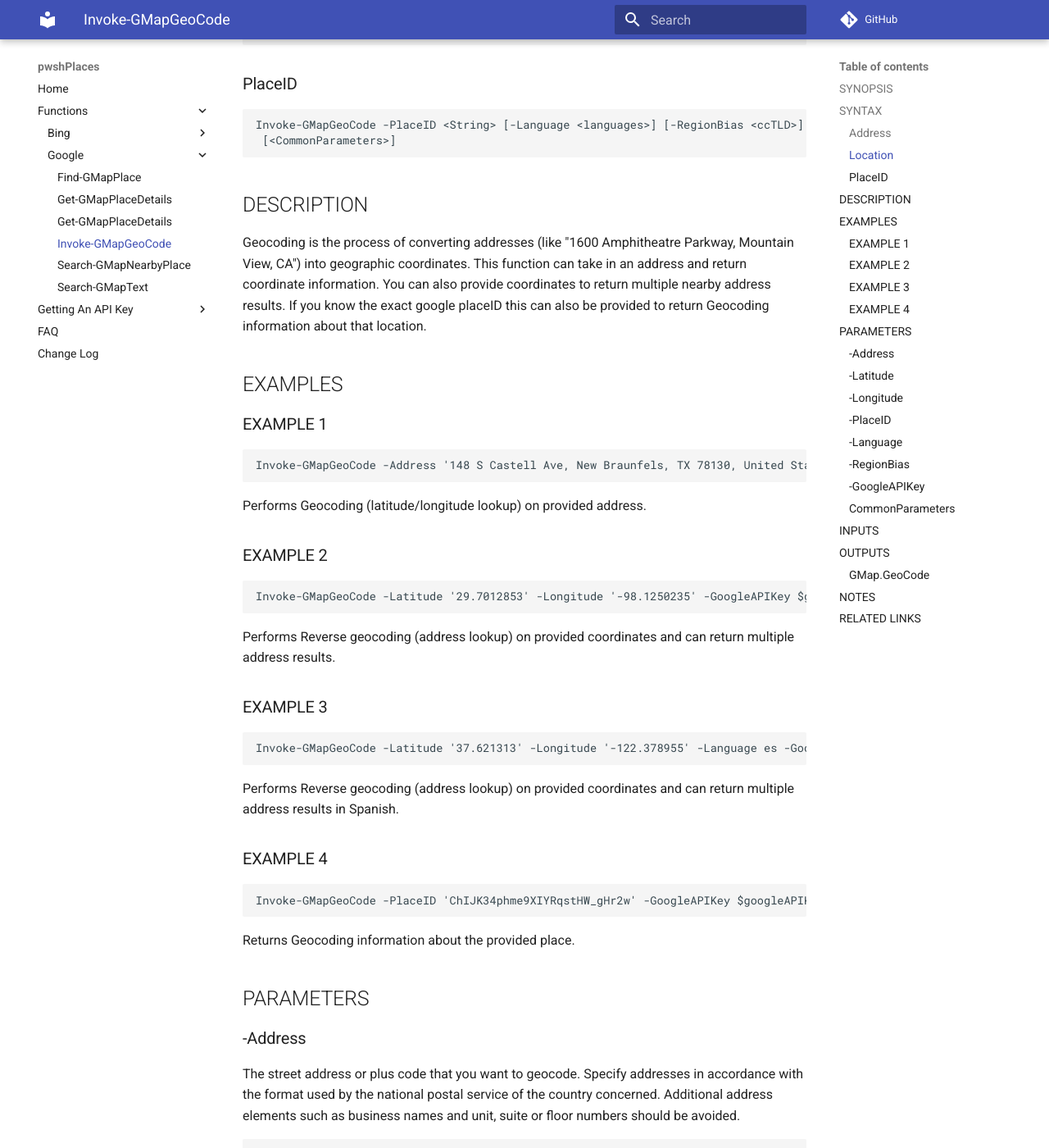
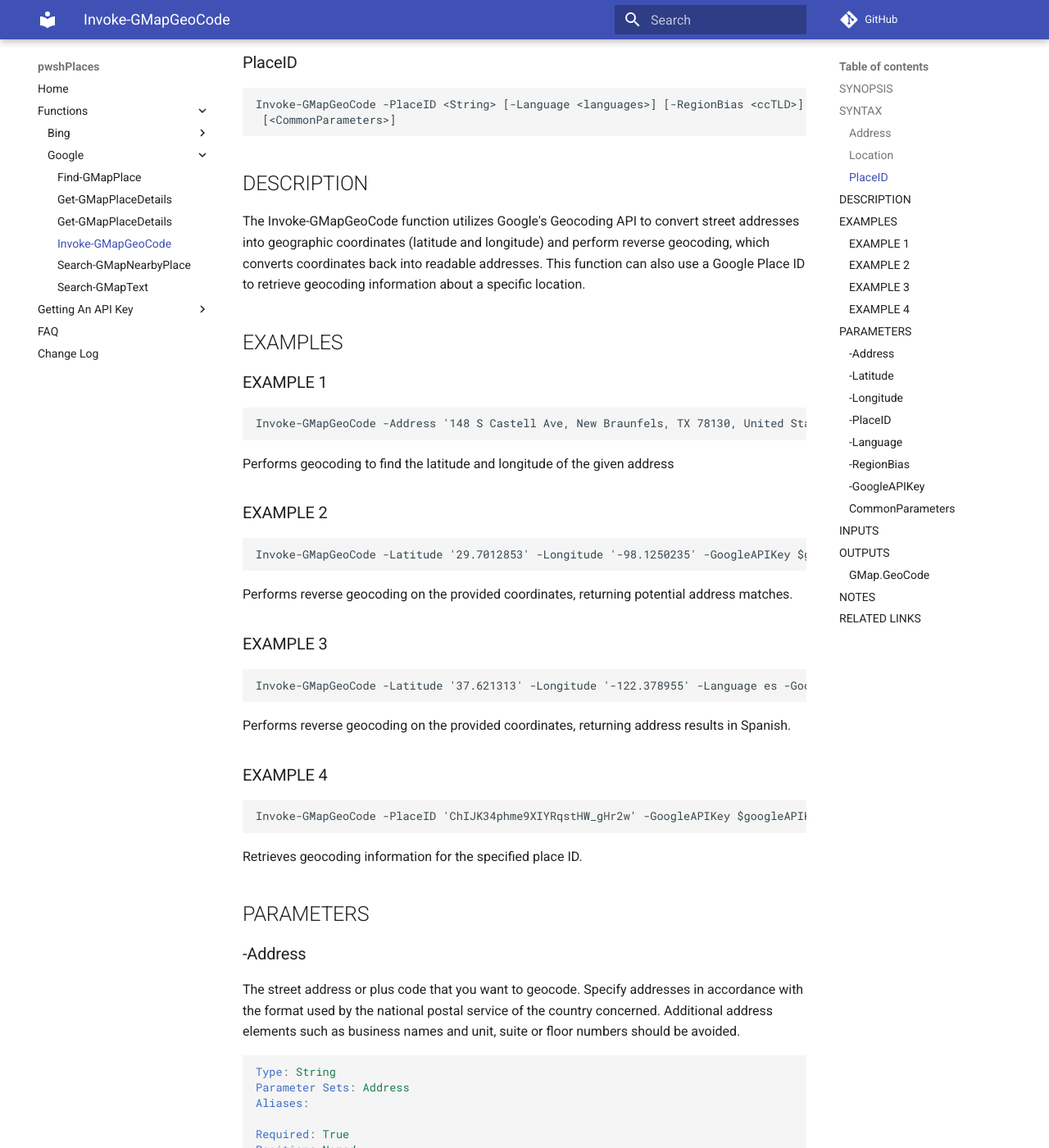
Before and after one commit to techthoughts2/pwshPlaces, an MkDocs documentation site: the page built from docs/Invoke-GMapGeoCode.md, in a window 1280 px wide and 1400 px high, scrolled down 560 px. Shown: the whole window at 82% size. Built offline with MkDocs 1.6.1 and Material for MkDocs 9.7.7, drawn with Linux system fonts in a browser that asks for light colours; comment, search, counter and statistics services are not loaded; some of the changed text lies outside the part shown.

Commit message:
updated help for Invoke-GMapGeoCode

````diff
--- a/docs/Invoke-GMapGeoCode.md
+++ b/docs/Invoke-GMapGeoCode.md
@@ -8,7 +8,7 @@
 # Invoke-GMapGeoCode
 
 ## SYNOPSIS
-Engages Geocoding API to return address and geographic coordinates based on provided query parameters.
+Converts addresses to geographic coordinates and vice versa using Google's Geocoding API.
 
 ## SYNTAX
 
@@ -31,10 +31,9 @@
 ```
 
 ## DESCRIPTION
-Geocoding is the process of converting addresses (like "1600 Amphitheatre Parkway, Mountain View, CA") into geographic coordinates.
-This function can take in an address and return coordinate information.
-You can also provide coordinates to return multiple nearby address results.
-If you know the exact google placeID this can also be provided to return Geocoding information about that location.
+The Invoke-GMapGeoCode function utilizes Google's Geocoding API to convert street addresses into geographic coordinates
+(latitude and longitude) and perform reverse geocoding, which converts coordinates back into readable addresses.
+This function can also use a Google Place ID to retrieve geocoding information about a specific location.
 
 ## EXAMPLES
 
@@ -43,28 +42,28 @@
 Invoke-GMapGeoCode -Address '148 S Castell Ave, New Braunfels, TX 78130, United States' -GoogleAPIKey $googleAPIKey
 ```
 
-Performs Geocoding (latitude/longitude lookup) on provided address.
+Performs geocoding to find the latitude and longitude of the given address
 
 ### EXAMPLE 2
 ```
 Invoke-GMapGeoCode -Latitude '29.7012853' -Longitude '-98.1250235' -GoogleAPIKey $googleAPIKey
 ```
 
-Performs Reverse geocoding (address lookup) on provided coordinates and can return multiple address results.
+Performs reverse geocoding on the provided coordinates, returning potential address matches.
 
 ### EXAMPLE 3
 ```
 Invoke-GMapGeoCode -Latitude '37.621313' -Longitude '-122.378955' -Language es -GoogleAPIKey $googleAPIKey
 ```
 
-Performs Reverse geocoding (address lookup) on provided coordinates and can return multiple address results in Spanish.
+Performs reverse geocoding on the provided coordinates, returning address results in Spanish.
 
 ### EXAMPLE 4
 ```
 Invoke-GMapGeoCode -PlaceID 'ChIJK34phme9XIYRqstHW_gHr2w' -GoogleAPIKey $googleAPIKey
 ```
 
-Returns Geocoding information about the provided place.
+Retrieves geocoding information for the specified place ID.
 
 ## PARAMETERS
 
````
Also changed, not shown: docs/pwshPlaces.md (+1 -1 lines), 1 other file.
